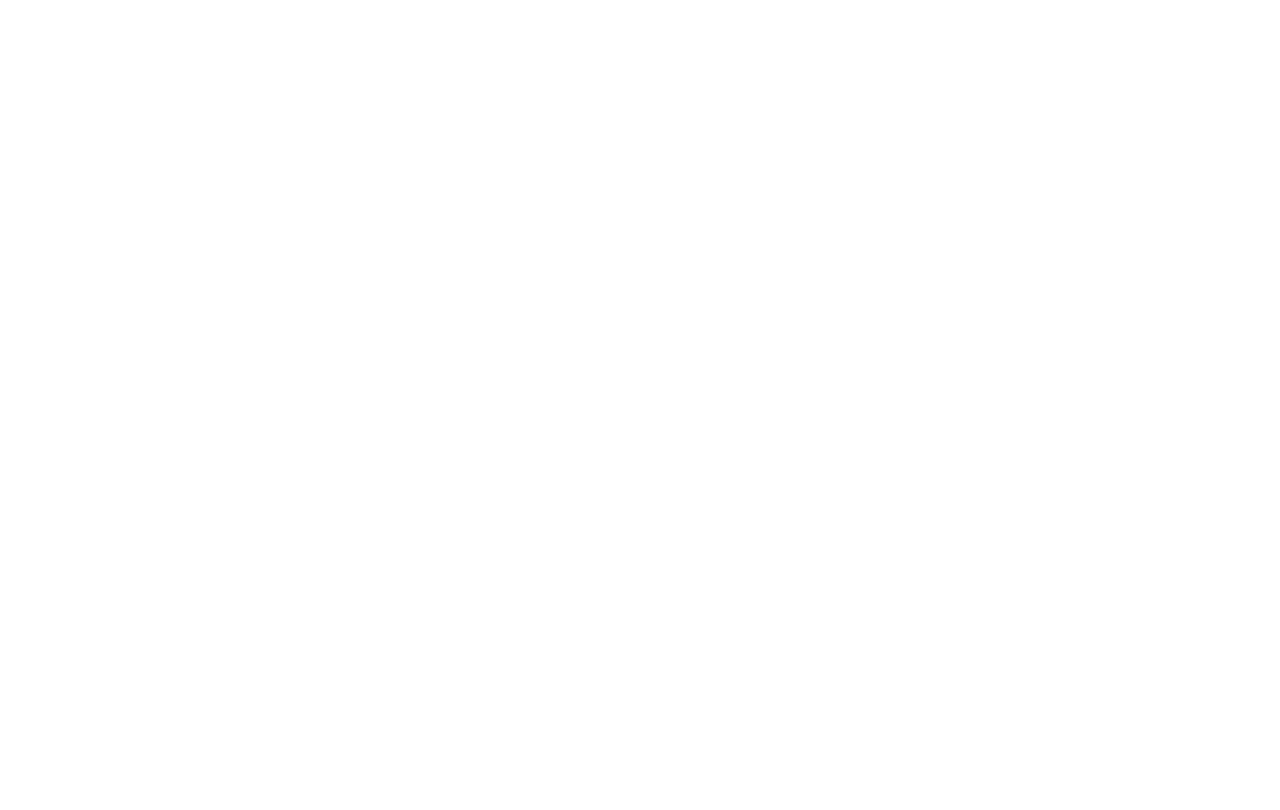
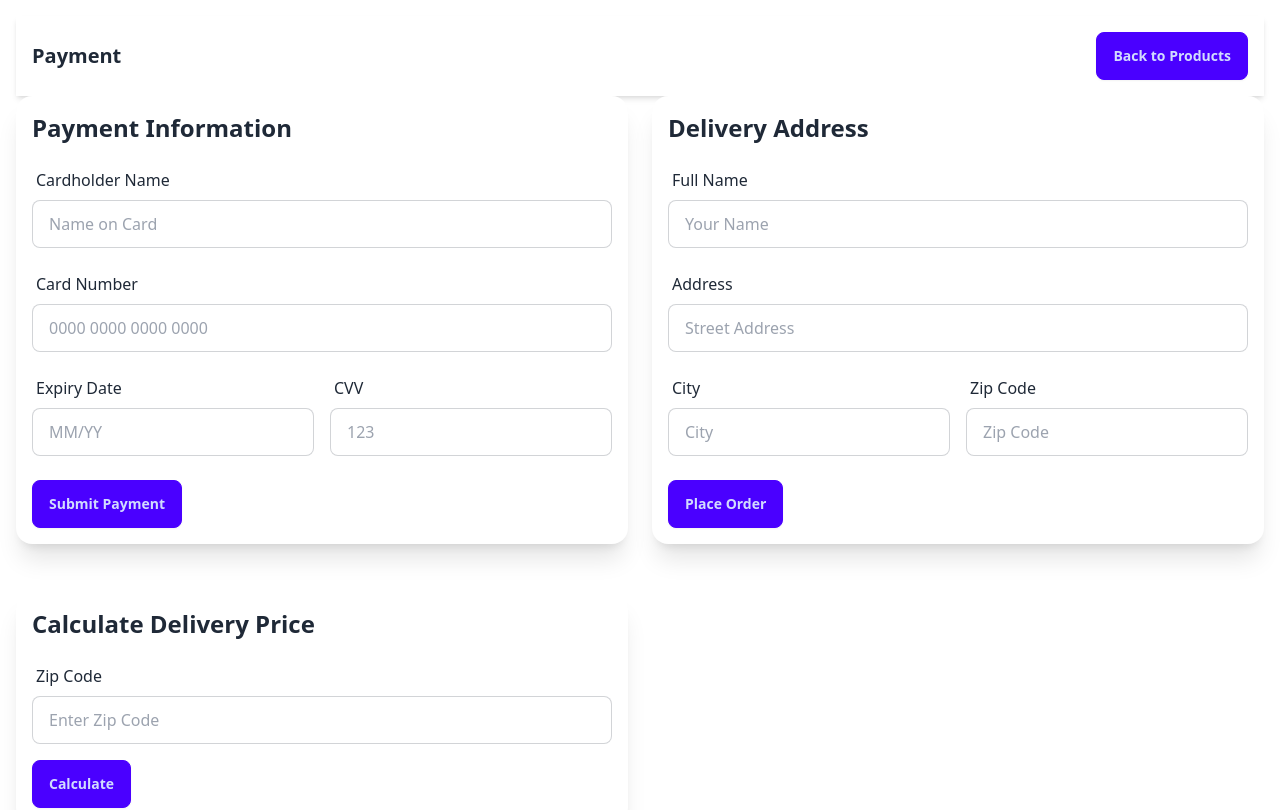
Before and after one commit to ThomasHessB/daisyUI-e-commerce, a React (Vite) app: page /payment in a window 1280 px wide. Before the commit this address had no page. Shown: the top 810 px of the page. Built offline with nearby package versions, Linux system fonts and the light colour scheme.

Commit message:
payment page almost done

```diff
--- a/src/App.jsx
+++ b/src/App.jsx
@@ -3,6 +3,7 @@
 import CartProvider from "./context/CartContext"; // Adjust path as necessary
 import ProductsPage from "./pages/ProductsPage"; // Adjust path as necessary
 import CartPage from "./pages/CartPage"; // Adjust path as necessary
+import PaymentPage from "./pages/PaymentPage";
 
 const App = () => {
   return (
@@ -11,6 +12,7 @@
         <Routes>
           <Route path="/" element={<ProductsPage />} />
           <Route path="/cart" element={<CartPage />} />
+          <Route path="/payment" element={<PaymentPage />} />
         </Routes>
       </Router>
     </CartProvider>
--- a/src/pages/CartPage.jsx
+++ b/src/pages/CartPage.jsx
@@ -1,10 +1,16 @@
 import React from "react";
 import { useCart } from "../context/CartContext"; // Update the path as per your project structure
 import Footer from "../components/Footer";
-import { Link } from "react-router-dom";
+import { Link, useNavigate } from "react-router-dom";
 
 const CartPage = () => {
   const { cartItems, removeFromCart, updateQuantity, totalCost } = useCart();
+  const navigate = useNavigate(); // Hook for navigation
+
+  const handleCheckout = () => {
+    // Add checkout logic if necessary
+    navigate("/payment"); // Navigate to Payment Page
+  };
 
   return (
     <div className="flex flex-col min-h-screen">
@@ -62,7 +68,9 @@
             {cartItems.reduce((total, item) => total + item.quantity, 0)}
           </p>
           <p>Total Cost: ${totalCost().toFixed(2)}</p>
-          <button className="btn btn-success">Checkout</button>
+          <button className="btn btn-success" onClick={handleCheckout}>
+            Checkout
+          </button>
         </div>
       </div>
       <Footer />
--- /dev/null
+++ b/src/pages/PaymentPage.jsx
@@ -0,0 +1,179 @@
+import React, { useState } from "react";
+import Footer from "../components/Footer";
+import { Link, useNavigate } from "react-router-dom";
+
+const PaymentPage = () => {
+  const [deliveryPrice, setDeliveryPrice] = useState(null);
+  const [zipCode, setZipCode] = useState("");
+
+  const calculateDeliveryPrice = (zip) => {
+    // Placeholder logic for delivery price calculation
+    // You can replace this with your actual calculation logic
+    if (zip.startsWith("1")) {
+      setDeliveryPrice(10); // Example: $10 for zip codes starting with '1'
+    } else {
+      setDeliveryPrice(20); // Example: $20 for other zip codes
+    }
+  };
+
+  const handleCalculateDelivery = (e) => {
+    e.preventDefault();
+    calculateDeliveryPrice(zipCode);
+  };
+
+  return (
+    <div className="container mx-auto p-4">
+      <header className="p-4 bg-white shadow-md">
+        <div className="container mx-auto flex justify-between items-center">
+          <h1 className="text-xl font-semibold">Payment</h1>
+          <Link to="/" className="btn btn-primary">
+            Back to Products
+          </Link>
+        </div>
+      </header>
+
+      <div className="grid md:grid-cols-2 gap-6">
+        {/* Payment Information Form */}
+        <div className="card bg-base-100 shadow-xl p-4">
+          <h2 className="text-2xl font-semibold mb-4">Payment Information</h2>
+          <form>
+            <div className="form-control mb-4">
+              <label className="label" htmlFor="cardName">
+                Cardholder Name
+              </label>
+              <input
+                type="text"
+                id="cardName"
+                placeholder="Name on Card"
+                className="input input-bordered"
+              />
+            </div>
+            <div className="form-control mb-4">
+              <label className="label" htmlFor="cardNumber">
+                Card Number
+              </label>
+              <input
+                type="text"
+                id="cardNumber"
+                placeholder="0000 0000 0000 0000"
+                className="input input-bordered"
+              />
+            </div>
+            <div className="grid grid-cols-2 gap-4">
+              <div className="form-control">
+                <label className="label" htmlFor="expiryDate">
+                  Expiry Date
+                </label>
+                <input
+                  type="text"
+                  id="expiryDate"
+                  placeholder="MM/YY"
+                  className="input input-bordered"
+                />
+              </div>
+              <div className="form-control">
+                <label className="label" htmlFor="cvv">
+                  CVV
+                </label>
+                <input
+                  type="text"
+                  id="cvv"
+                  placeholder="123"
+                  className="input input-bordered"
+                />
+              </div>
+            </div>
+            <button type="submit" className="btn btn-primary mt-6">
+              Submit Payment
+            </button>
+          </form>
+        </div>
+
+        {/* Delivery Address Form */}
+        <div className="card bg-base-100 shadow-xl p-4">
+          <h2 className="text-2xl font-semibold mb-4">Delivery Address</h2>
+          <form>
+            <div className="form-control mb-4">
+              <label className="label" htmlFor="fullName">
+                Full Name
+              </label>
+              <input
+                type="text"
+                id="fullName"
+                placeholder="Your Name"
+                className="input input-bordered"
+              />
+            </div>
+            <div className="form-control mb-4">
+              <label className="label" htmlFor="address">
+                Address
+              </label>
+              <input
+                type="text"
+                id="address"
+                placeholder="Street Address"
+                className="input input-bordered"
+              />
+            </div>
+            <div className="grid grid-cols-2 gap-4">
+              <div className="form-control">
+                <label className="label" htmlFor="city">
+                  City
+                </label>
+                <input
+                  type="text"
+                  id="city"
+                  placeholder="City"
+                  className="input input-bordered"
+                />
+              </div>
+              <div className="form-control">
+                <label className="label" htmlFor="zipCode">
+                  Zip Code
+                </label>
+                <input
+                  type="text"
+                  id="zipCode"
+                  placeholder="Zip Code"
+                  className="input input-bordered"
+                />
+              </div>
+            </div>
+            <button type="submit" className="btn btn-primary mt-6">
+              Place Order
+            </button>
+          </form>
+        </div>
+        <div className="card bg-base-100 shadow-xl p-4 mt-6">
+          <h2 className="text-2xl font-semibold mb-4">
+            Calculate Delivery Price
+          </h2>
+          <form onSubmit={handleCalculateDelivery}>
+            <div className="form-control mb-4">
+              <label className="label" htmlFor="zipCodeCalc">
+                Zip Code
+              </label>
+              <input
+                type="text"
+                id="zipCodeCalc"
+                placeholder="Enter Zip Code"
+                className="input input-bordered"
+                value={zipCode}
+                onChange={(e) => setZipCode(e.target.value)}
+              />
+            </div>
+            <button type="submit" className="btn btn-primary">
+              Calculate
+            </button>
+          </form>
+          {deliveryPrice !== null && (
+            <p className="mt-4">Estimated Delivery Price: ${deliveryPrice}</p>
+          )}
+        </div>
+      </div>
+      <Footer />
+    </div>
+  );
+};
+
+export default PaymentPage;
```
